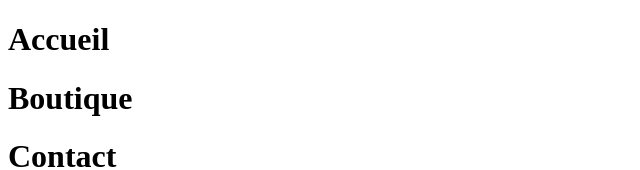
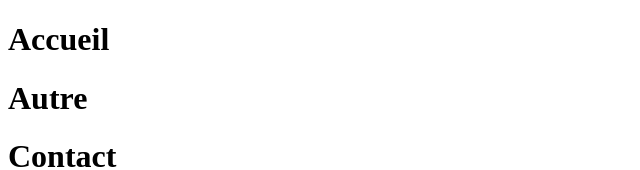
Before and after one commit to lucielagoutte/cours, a plain HTML site: page index.html in a window 1280 px wide. Shown: the top 170 px of the page, without its empty margins (0-640 px from the left). Drawn offline with Linux system fonts and the light colour scheme.

Commit message:
changement boutique autre

```diff
--- a/index.html
+++ b/index.html
@@ -7,7 +7,7 @@
 </head>
 <body>
     <h1>Accueil</h1>
-    <h1>Boutique</h1>
+    <h1>Autre</h1>
     <h1>Contact</h1>
     <ul>
         <li>menu1</li>
```
